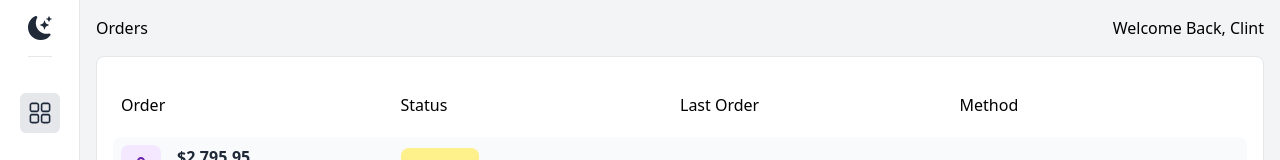
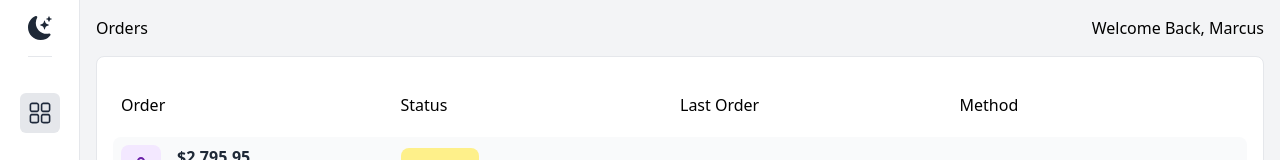
Before and after one commit to Weten-Ogen/airbnb-clone, a Next.js app: page /orders in a window 1280 px wide. Shown: the top 160 px of the page. Built offline with nearby package versions, Linux system fonts and the light colour scheme.

Commit message:
Update orders.tsx

```diff
--- a/pages/orders.tsx
+++ b/pages/orders.tsx
@@ -8,7 +8,7 @@ const orders = () => {
     <div className='bg-gray-100 min-h-screen'>
       <div className='flex justify-between px-4 pt-4'>
         <h2>Orders</h2>
-        <h2>Welcome Back, Clint</h2>
+        <h2>Welcome Back, Marcus</h2>
       </div>
       <div className='p-4'>
         <div className='w-full m-auto p-4 border rounded-lg bg-white overflow-y-auto'>
```
